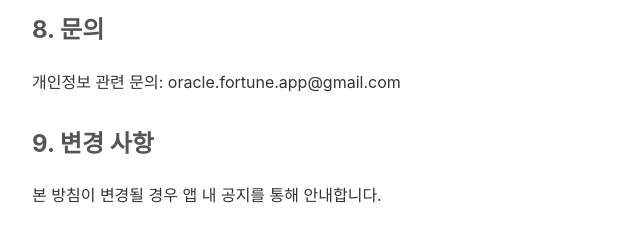
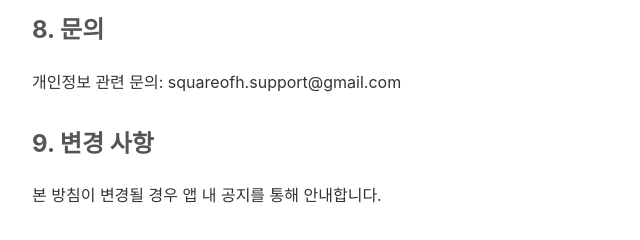
Before and after one commit to squareofh-official/squareofh-official.github.io, a plain HTML site: page soullit/privacy/index.html in a window 1280 px wide. Shown: the part 1336-1576 px from the top of the page, 208-848 px from the left. Drawn offline with Linux system fonts and the light colour scheme.

Commit message:
fix: 문의 이메일 squareofh.support@gmail.com으로 변경
Co-Authored-By: Claude Opus 4.6 (1M context) <noreply@anthropic.com>

```diff
--- a/soullit/privacy/index.html
+++ b/soullit/privacy/index.html
@@ -60,7 +60,7 @@
   <p>본 앱은 <strong>오락 및 참고 목적으로만 제공</strong>됩니다. 중요한 의사결정의 근거로 사용하지 마십시오.</p>
 
   <h2>8. 문의</h2>
-  <p>개인정보 관련 문의: oracle.fortune.app@gmail.com</p>
+  <p>개인정보 관련 문의: squareofh.support@gmail.com</p>
 
   <h2>9. 변경 사항</h2>
   <p>본 방침이 변경될 경우 앱 내 공지를 통해 안내합니다.</p>
```
